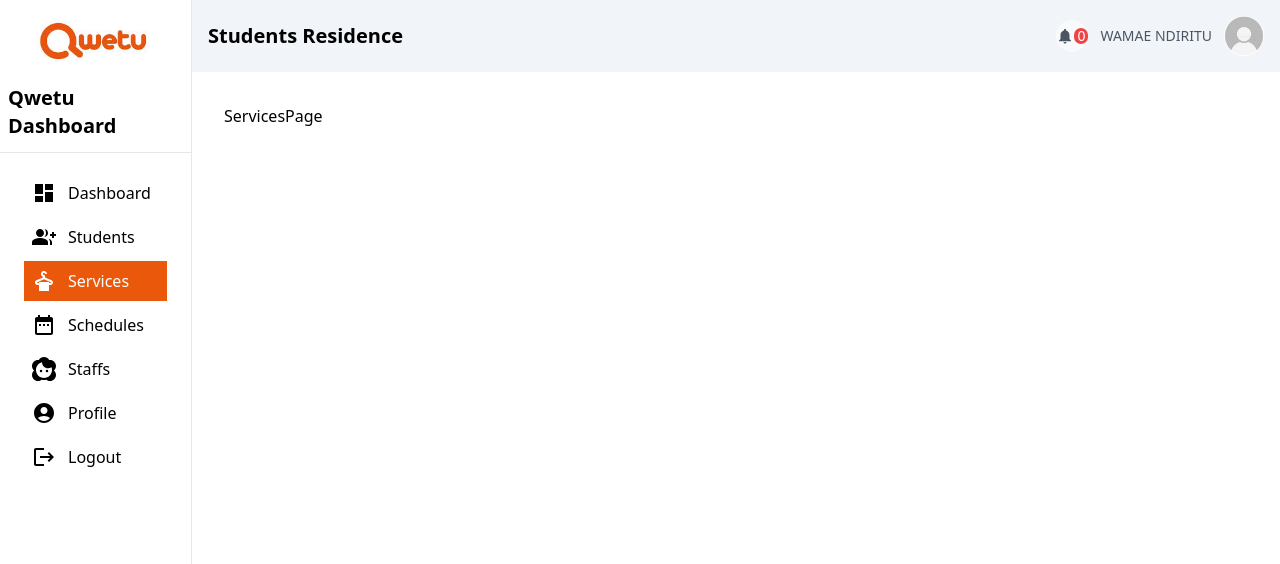
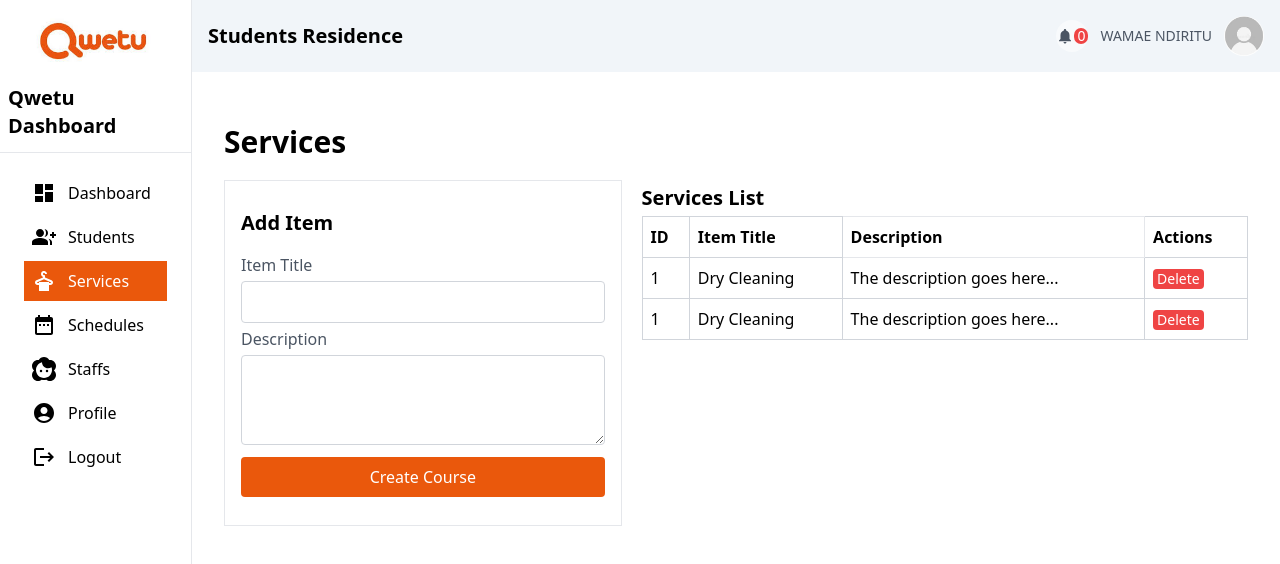
Before and after one commit to wamae-ndiritu/qwetu_laundry_booking_system, a React (Vite) app in the folder frontend/: page /laundry-services in a window 1280 px wide. Shown: the top 564 px of the page. Built offline with nearby package versions, Linux system fonts and the light colour scheme.

Commit message:
Design services page

```diff
--- a/frontend/src/pages/ServicesPage.jsx
+++ b/frontend/src/pages/ServicesPage.jsx
@@ -1,7 +1,75 @@
 const ServicesPage = () => {
   return (
-    <div>ServicesPage</div>
-  )
-}
+    <div>
+      <h2 className='text-3xl my-5 font-semibold'>Services</h2>
+      <section className='grid grid-cols-1 md:grid-cols-5 gap-5'>
+        <form className='col-span-1 md:col-span-2 border p-4 flex flex-col'>
+          <h6 className='text-xl font-semibold my-3'>Add Item</h6>
+          <label htmlFor='item' className='py-1 text-gray-600'>
+            Item Title
+          </label>
+          <input
+            type='text'
+            className='border border-gray-300 rounded focus:outline-orange-600 p-2'
+            id='item'
+          />
+          <label htmlFor='item_desc' className='py-1 text-gray-600'>
+            Description
+          </label>
+          <textarea
+            rows={3}
+            className='border border-gray-300 rounded focus:outline-orange-600 p-2'
+            id='item_desc'
+          ></textarea>
+          <button
+            className='w-full bg-orange-600 text-white hover:cusor-pointer
+           my-3 p-2 rounded '
+          >
+            Create Course
+          </button>
+        </form>
+        <div className='col-span-1 md:col-span-3 overflow-x-auto'>
+          <h6 className='text-xl my-1 font-semibold'>Services List</h6>
+          <table className='w-full border'>
+            <thead className=''>
+              <tr className='text-left'>
+                <th className='border border-gray-300 p-2'>ID</th>
+                <th className='border border-gray-300 p-2'>Item Title</th>
+                <th className='border border-gray=300 p-2'>Description</th>
+                <th className='border border-gray-300 p-2'>Actions</th>
+              </tr>
+            </thead>
+            <tbody className=''>
+              <tr>
+                <td className='border border-gray-300 p-2'>1</td>
+                <td className='border border-gray-300 p-2'>Dry Cleaning</td>
+                <td className='border border-gray-300 p-2'>
+                  The description goes here...
+                </td>
+                <td className='border border-gray-300 p-2'>
+                  <button className='bg-red-500 text-white px-1 text-sm rounded'>
+                    Delete
+                  </button>
+                </td>
+              </tr>
+              <tr>
+                <td className='border border-gray-300 p-2'>1</td>
+                <td className='border border-gray-300 p-2'>Dry Cleaning</td>
+                <td className='border border-gray-300 p-2'>
+                  The description goes here...
+                </td>
+                <td className='border border-gray-300 p-2'>
+                  <button className='bg-red-500 text-white px-1 text-sm rounded'>
+                    Delete
+                  </button>
+                </td>
+              </tr>
+            </tbody>
+          </table>
+        </div>
+      </section>
+    </div>
+  );
+};
 
-export default ServicesPage
+export default ServicesPage;
```
